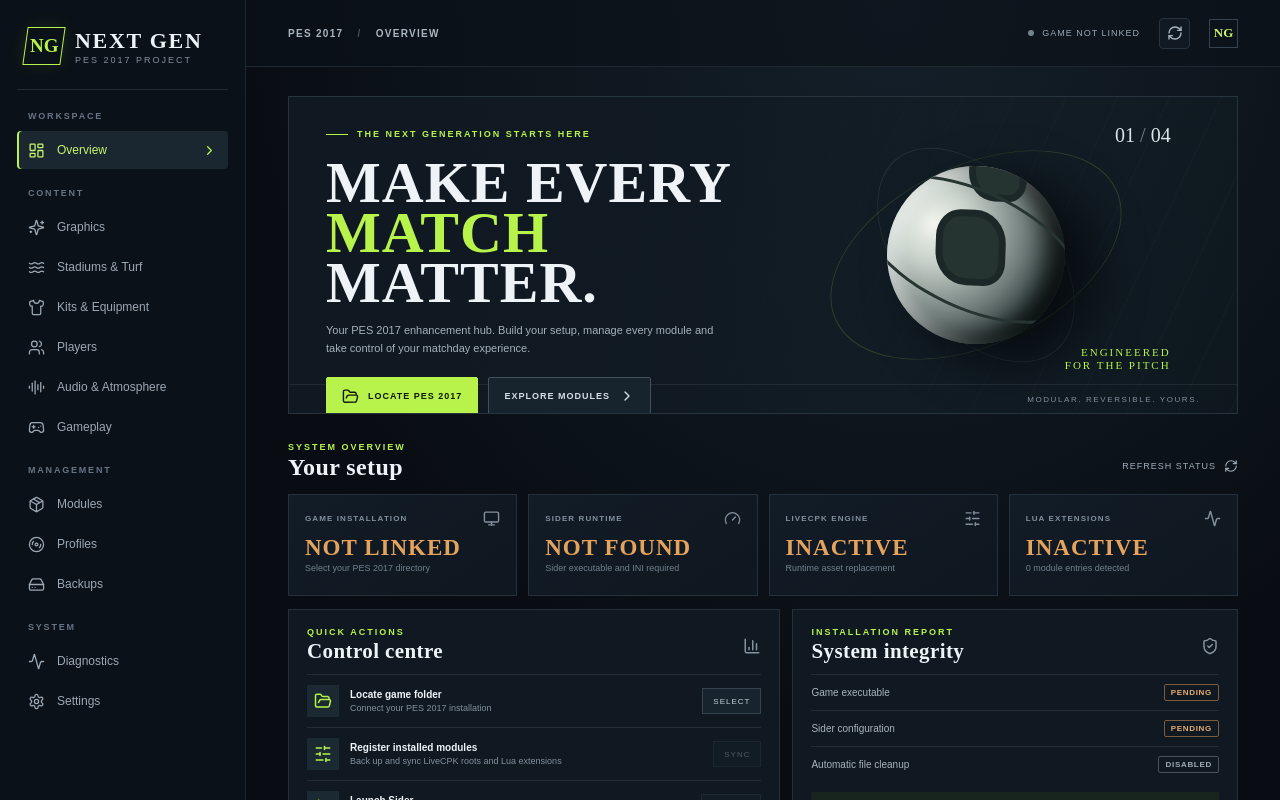
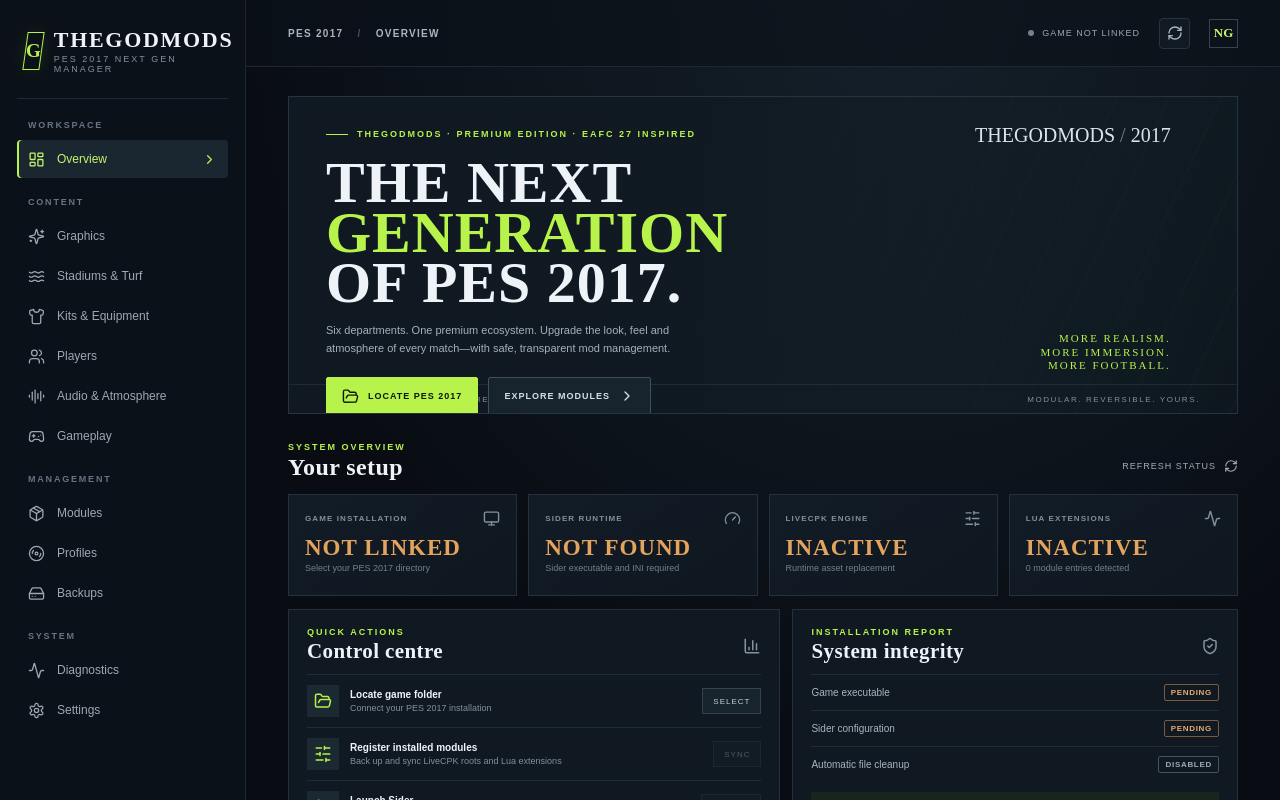
Before and after one commit to THEGODMODS/next-gen-graphics-mod-, a React (Vite) app: page / in a window 1280 px wide. Shown: the top 800 px of the page. Built offline with nearby package versions, Linux system fonts and the light colour scheme.

Commit message:
Refresh manager identity and premium hero experience

```diff
--- a/src/App.tsx
+++ b/src/App.tsx
@@ -189,8 +189,8 @@ export default function App() {
     <div className="shell">
       <aside className="sidebar">
         <div className="brand">
-          <div className="brand-mark"><span>NG</span></div>
-          <div><div className="brand-name">NEXT GEN</div><div className="brand-sub">PES 2017 PROJECT</div></div>
+          <div className="brand-mark"><span>G</span></div>
+          <div><div className="brand-name">THEGODMODS</div><div className="brand-sub">PES 2017 NEXT GEN MANAGER</div></div>
         </div>
         <div className="sidebar-rule" />
         {["WORKSPACE", "CONTENT", "MANAGEMENT", "SYSTEM"].map(group => (
@@ -220,13 +220,13 @@ export default function App() {
           {active === "Overview" ? <>
             <section className="hero">
               <div className="hero-copy">
-                <div className="eyebrow"><span className="eyebrow-line" /> THE NEXT GENERATION STARTS HERE</div>
-                <h1>MAKE EVERY<br /><em>MATCH</em> MATTER.</h1>
-                <p>Your PES 2017 enhancement hub. Build your setup, manage every module and take control of your matchday experience.</p>
+                <div className="eyebrow"><span className="eyebrow-line" /> THEGODMODS · PREMIUM EDITION · EAFC 27 INSPIRED</div>
+                <h1>THE NEXT<br /><em>GENERATION</em><br />OF PES 2017.</h1>
+                <p>Six departments. One premium ecosystem. Upgrade the look, feel and atmosphere of every match—with safe, transparent mod management.</p>
                 <div className="hero-actions"><button className="primary-button" onClick={chooseFolder}><FolderOpen size={17} /> {ready ? "CHANGE GAME FOLDER" : "LOCATE PES 2017"}</button><button className="secondary-button" onClick={() => setActive("Modules")}>EXPLORE MODULES <ChevronRight size={16} /></button></div>
               </div>
-              <div className="hero-art"><div className="hero-orbit orbit-one" /><div className="hero-orbit orbit-two" /><div className="hero-ball"><div className="ball-panel" /><div className="ball-panel second" /><div className="ball-seam" /></div><div className="hero-tag">ENGINEERED<br />FOR THE PITCH</div><div className="hero-index">01 <span>/</span> 04</div></div>
-              <div className="hero-footer"><span>BUILT FOR PES 2017</span><span>MODULAR. REVERSIBLE. YOURS.</span></div>
+              <div className="hero-art"><div className="hero-tag">MORE REALISM.<br />MORE IMMERSION.<br />MORE FOOTBALL.</div><div className="hero-index">THEGODMODS <span>/</span> 2017</div></div>
+              <div className="hero-footer"><span>BUILT FOR PES 2017 · INSPIRED BY THE NEXT GENERATION</span><span>MODULAR. REVERSIBLE. YOURS.</span></div>
             </section>
 
             <div className="section-heading"><div><div className="eyebrow">SYSTEM OVERVIEW</div><h2>Your setup</h2></div><button className="text-button" disabled={busy} onClick={() => void refresh()}>REFRESH STATUS <RefreshCw size={14} /></button></div>
```
